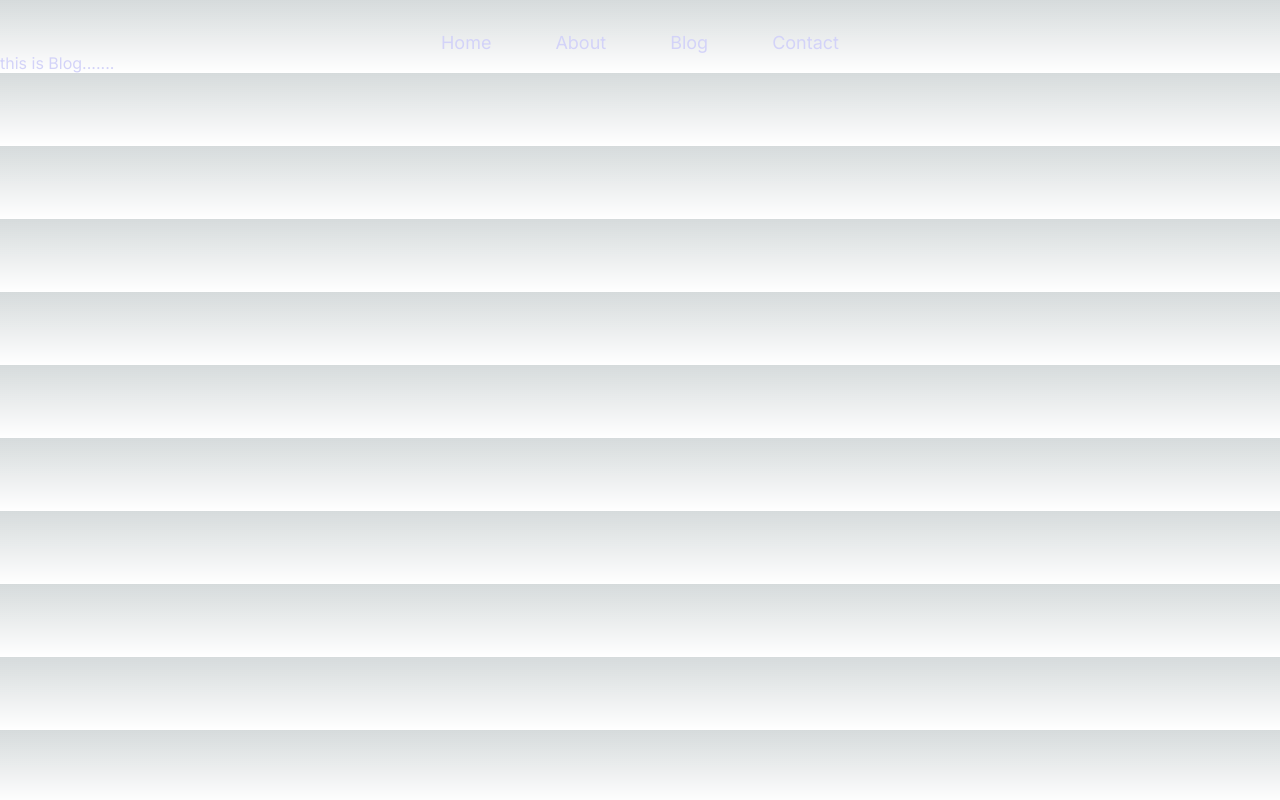
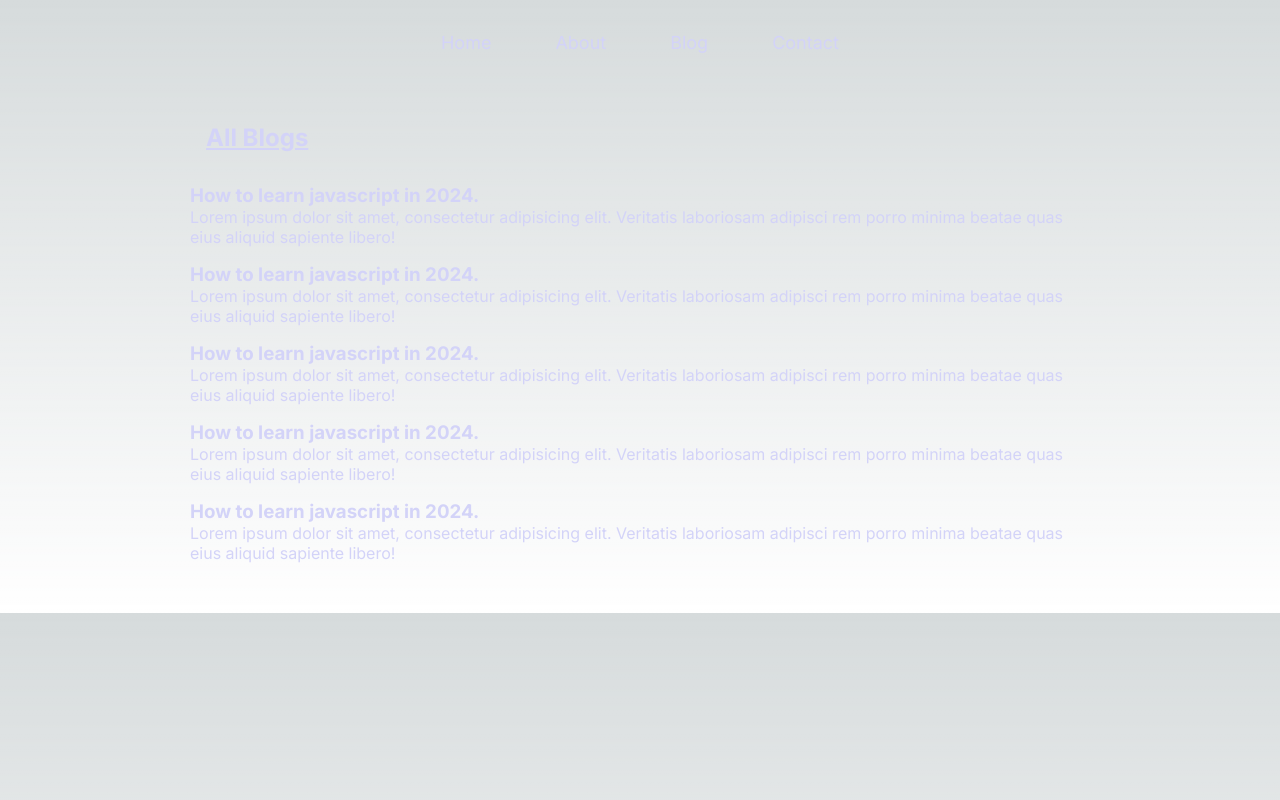
Before and after one commit to anshgupta6031/Hunting_Coder-A_Coding_Blog_Platform, a Next.js app: page /blog in a window 1280 px wide. Built offline with nearby package versions, Linux system fonts and the light colour scheme.

Commit message:
video 15 completed

```diff
--- a/app/blog/page.js
+++ b/app/blog/page.js
@@ -2,13 +2,41 @@
 
 
 
+import Link from 'next/link';
 import React from 'react'
+import styles from "./page.module.css";
+
 
 export default function Blog() {
     return (
-        <div>
-            this is Blog.......
-        </div>
+        <>
+            <div className={styles.container}>
+                <h2 className={styles.heading}>All Blogs</h2>
+
+                <div className={styles.blogs}>
+                    <div className={styles.blogItems}>
+                        <Link href="/blogpost/learn-javascript"><h3>How to learn javascript in 2024.</h3></Link>
+                        <p>Lorem ipsum dolor sit amet, consectetur adipisicing elit. Veritatis laboriosam adipisci rem porro minima beatae quas eius aliquid sapiente libero!</p>
+                    </div>
+                    <div className={styles.blogItems}>
+                        <h3>How to learn javascript in 2024.</h3>
+                        <p>Lorem ipsum dolor sit amet, consectetur adipisicing elit. Veritatis laboriosam adipisci rem porro minima beatae quas eius aliquid sapiente libero!</p>
+                    </div>
+                    <div className={styles.blogItems}>
+                        <h3>How to learn javascript in 2024.</h3>
+                        <p>Lorem ipsum dolor sit amet, consectetur adipisicing elit. Veritatis laboriosam adipisci rem porro minima beatae quas eius aliquid sapiente libero!</p>
+                    </div>
+                    <div className={styles.blogItems}>
+                        <h3>How to learn javascript in 2024.</h3>
+                        <p>Lorem ipsum dolor sit amet, consectetur adipisicing elit. Veritatis laboriosam adipisci rem porro minima beatae quas eius aliquid sapiente libero!</p>
+                    </div>
+                    <div className={styles.blogItems}>
+                        <h3>How to learn javascript in 2024.</h3>
+                        <p>Lorem ipsum dolor sit amet, consectetur adipisicing elit. Veritatis laboriosam adipisci rem porro minima beatae quas eius aliquid sapiente libero!</p>
+                    </div>
+                </div>
+            </div>
+        </>
     )
 }
 
--- /dev/null
+++ b/app/blog/page.module.css
@@ -0,0 +1,28 @@
+
+
+
+
+.container {
+    margin: 70px 190px 50px;
+}
+
+
+.heading{
+    margin: 0 1rem;
+    text-decoration: underline;
+}
+
+
+.blogs {
+    margin-top: 2rem;
+}
+
+
+.blogItems {
+    margin: 1rem 0;
+}
+
+
+.blogItems h3{
+    cursor: pointer;
+}
--- /dev/null
+++ b/app/blogpost/[slug]/page.module.css
@@ -0,0 +1,18 @@
+
+
+
+
+.container {
+    margin: 50px 150px 50px;
+}
+
+
+.heading{
+    margin: 0 1rem;
+    text-align: center;
+}
+
+
+.content{
+    margin-top: 1.5rem;
+}
```
Also changed, not shown: app/blogpost/[slug]/page.js (+12 -3 lines).
